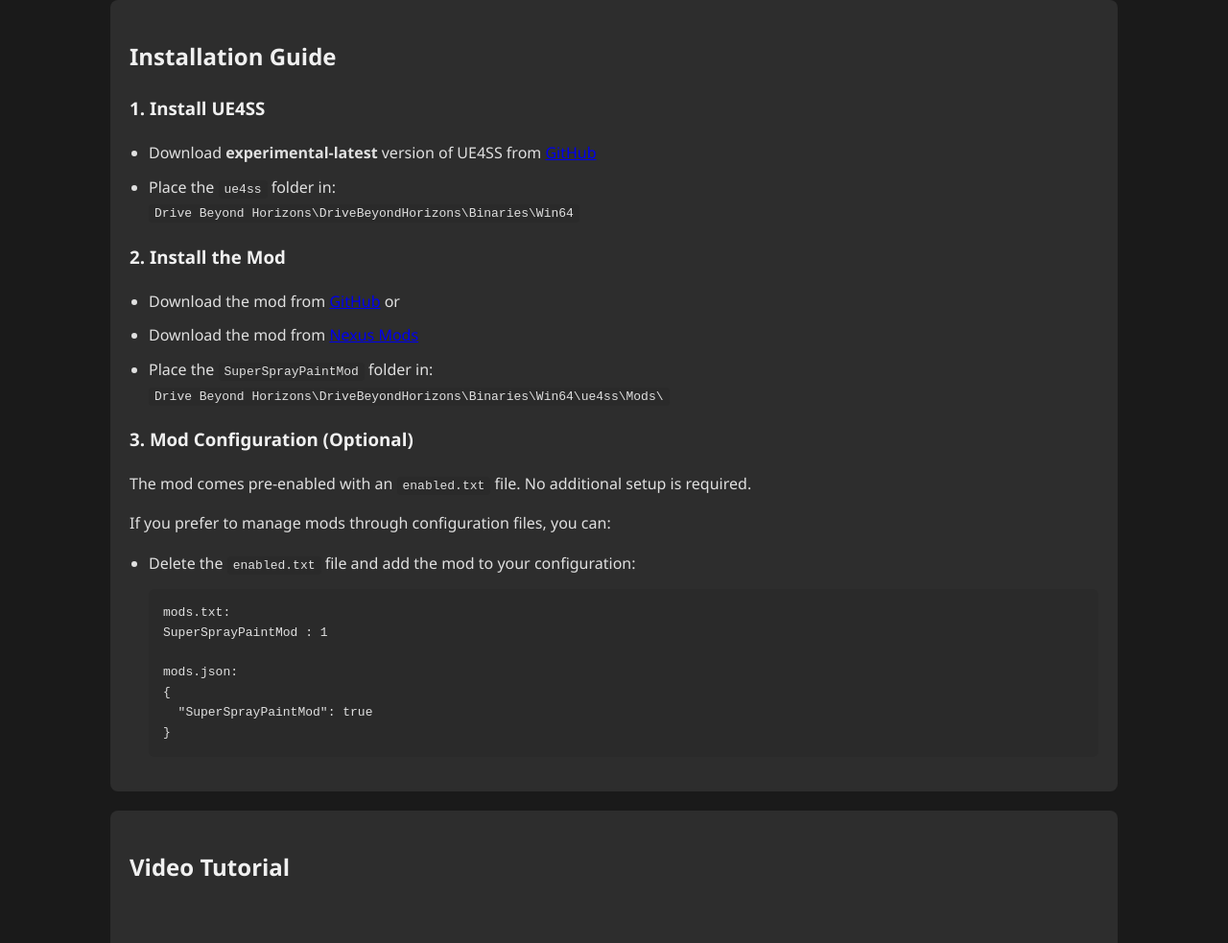
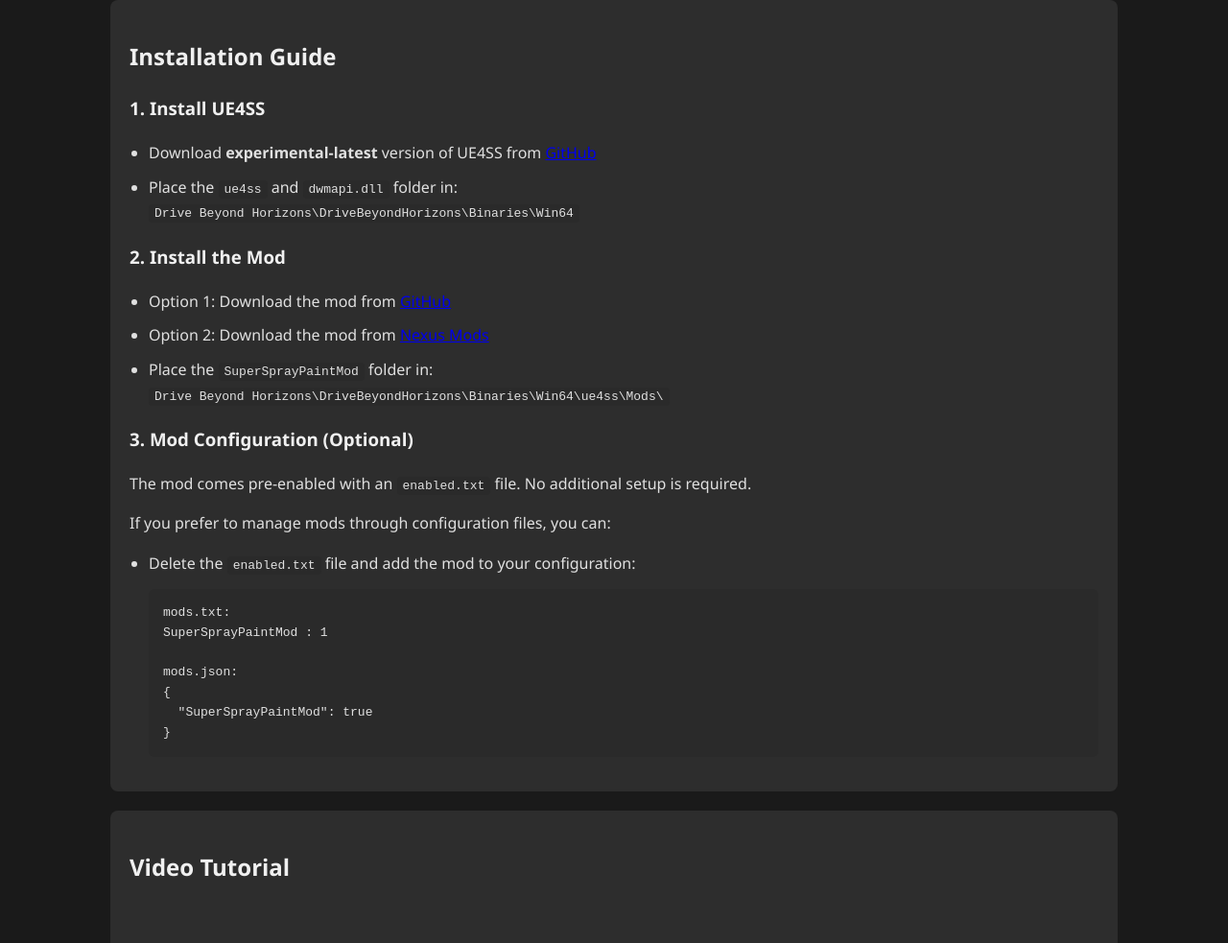
Before and after one commit to grepString/SuperSprayPaintMod, a plain HTML site: page docs/how-to.html in a window 1280 px wide. Shown: the part 1228-2211 px from the top of the page at 96% size. Drawn offline with Linux system fonts and the light colour scheme; grey boxes are pictures that could not be loaded.

Commit message:
Update how-to.html

```diff
--- a/docs/how-to.html
+++ b/docs/how-to.html
@@ -278,15 +278,15 @@
         <h3>1. Install UE4SS</h3>
         <ul>
             <li>Download <strong>experimental-latest</strong> version of UE4SS from <a href="https://github.com/UE4SS-RE/RE-UE4SS/releases/tag/experimental-latest" target="_blank">GitHub</a></li>
-            <li>Place the <code>ue4ss</code> folder in:<br>
+            <li>Place the <code>ue4ss</code> and <code>dwmapi.dll</code> folder in:<br>
                 <code>Drive Beyond Horizons\DriveBeyondHorizons\Binaries\Win64</code>
             </li>
         </ul>
 
         <h3>2. Install the Mod</h3>
         <ul>
-            <li>Download the mod from <a href="https://github.com/grepString/SuperSprayPaintMod/releases/latest" target="_blank">GitHub</a> or</li>
-            <li>Download the mod from <a href="https://www.nexusmods.com/drivebeyondhorizons/mods/2" target="_blank">Nexus Mods</a></li>
+            <li>Option 1: Download the mod from <a href="https://github.com/grepString/SuperSprayPaintMod/releases/latest" target="_blank">GitHub</a></li>
+            <li>Option 2: Download the mod from <a href="https://www.nexusmods.com/drivebeyondhorizons/mods/2" target="_blank">Nexus Mods</a></li>
             <li>Place the <code>SuperSprayPaintMod</code> folder in:<br>
                 <code>Drive Beyond Horizons\DriveBeyondHorizons\Binaries\Win64\ue4ss\Mods\</code>
             </li>
```
